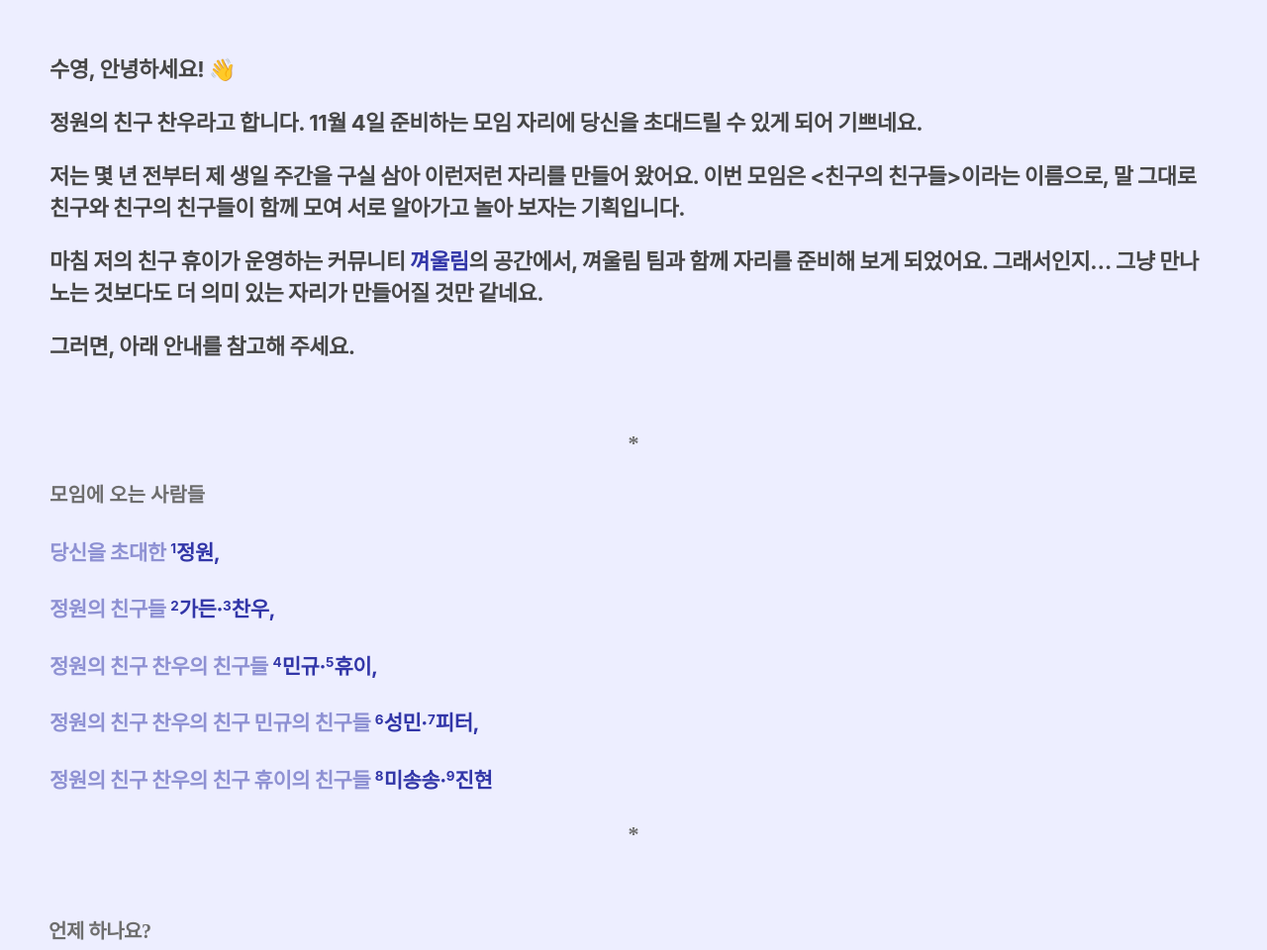
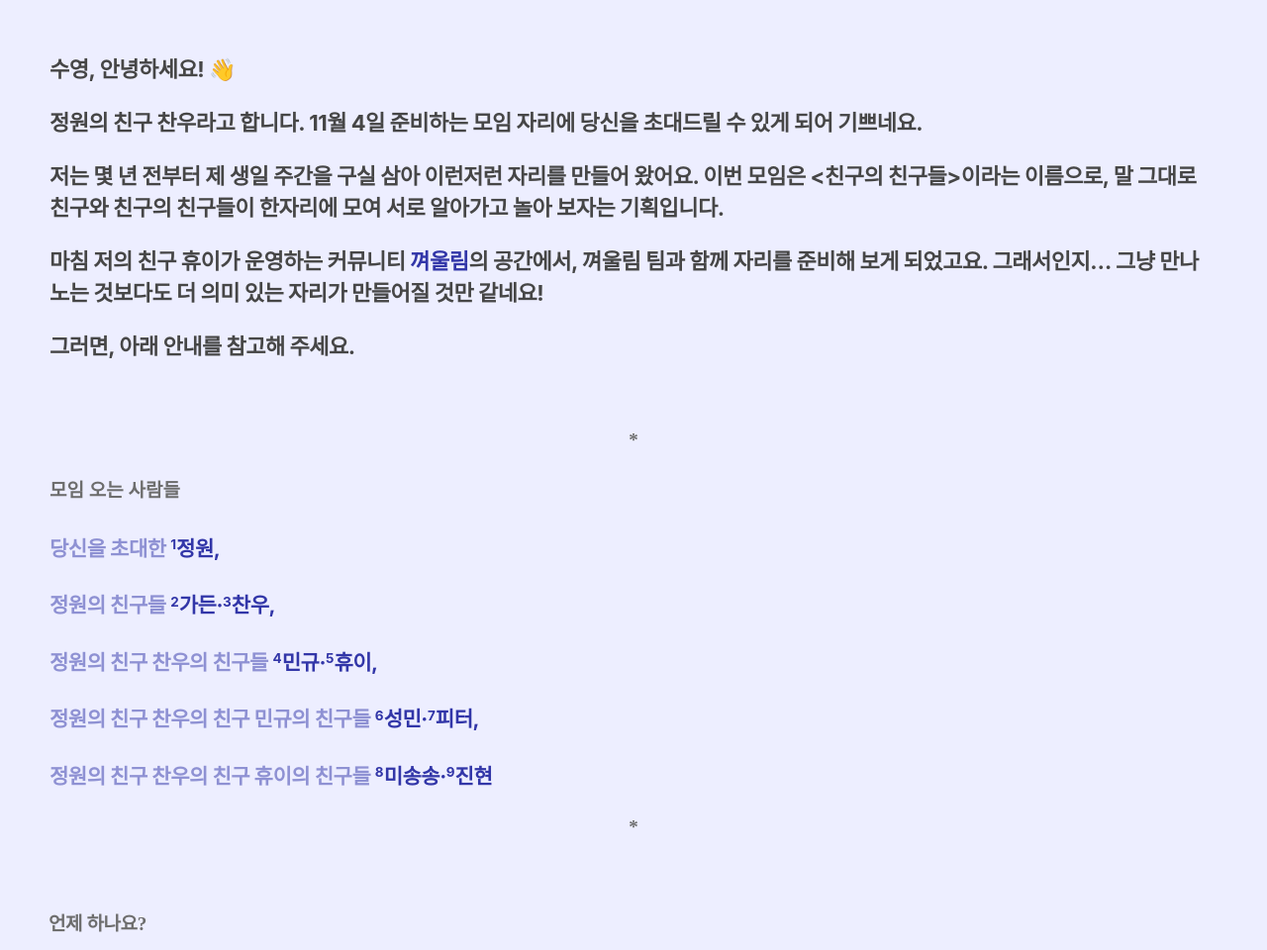
Before and after one commit to edcwkim/gather-2023, a plain HTML site: page index.html in a window 1280 px wide. Shown: the top 960 px of the page at 99% size. Drawn offline with Linux system fonts and the light colour scheme; a web font is replaced by a local one.

Commit message:
Update index.html

```diff
--- a/index.html
+++ b/index.html
@@ -63,6 +63,16 @@
         margin-bottom: 0;
       }
 
+      .guestlist-header {
+        margin-top: 1em;
+        font-family: var(--font-family-kick);
+        font-size: calc(var(--base-size) - 3px);
+        font-weight: 600;
+        color: var(--color-gray-600);
+      }
+      .guestlist-header--center {
+        text-align: center;
+      }
       .guestlist {
         margin-top: var(--base-size);
       }
@@ -82,12 +92,13 @@
         margin-left: -1px;
         font-family: var(--font-family-kick);
         font-weight: 600;
-        font-size: calc(var(--base-size) - 2px);
-        letter-spacing: -0.025em;
+        font-size: calc(var(--base-size) - 3px);
+        letter-spacing: -0.022em;
         color: var(--color-gray-600);
       }
       .qna-box__answer {
         margin-top: 1em;
+        font-size: calc(var(--base-size) - 1px);
       }
 
       a {
@@ -125,13 +136,13 @@
       <section>
         <p>수영, 안녕<wbr>하세요! 👋</p>
         <p>정원의 친구 찬우라고 합니다. 11월 4일 준비하는 모임 자리에 당신을 초대드릴 수 있게 되어 기쁘네요.</p>
-        <p>저는 몇 년 전부터 제 생일 주간을 구실 삼아 이런저런 자리를 만들어 왔어요. 이번 모임은 &lt;친구의 친구들&gt;<wbr>이라는 이름으로, 말 그대로 친구와 친구의 친구들이 함께 모여 서로 알아가고 놀아 보자는 기획입니다.</p>
-        <p>마침 저의 친구 휴이가 운영하는 커뮤니티 <a href="https://7702.kr">껴울림</a>의 공간에서, 껴울림 팀과 함께 자리를 준비해 보게 되었어요. 그래서<wbr>인지… 그냥 만나 노는 것보다도 더 의미 있는 자리가 만들어질 것만 같네요.</p>
+        <p>저는 몇 년 전부터 제 생일 주간을 구실 삼아 이런저런 자리를 만들어 왔어요. 이번 모임은 &lt;친구의 친구들&gt;<wbr>이라는 이름으로, 말 그대로 친구와 친구의 친구들이 한자리에 모여 서로 알아가고 놀아 보자는 기획입니다.</p>
+        <p>마침 저의 친구 휴이가 운영하는 커뮤니티 <a href="https://7702.kr">껴울림</a>의 공간에서, 껴울림 팀과 함께 자리를 준비해 보게 되었고요. 그래서<wbr>인지… 그냥 만나 노는 것보다도 더 의미 있는 자리가 만들어질 것만 같네요!</p>
         <p>그러면, 아래 안내를 참고해 주세요.</p>
       </section>
       <section style="padding-top: calc(2 * var(--base-size)); padding-bottom: calc(2 * var(--base-size));">
-        <div style="margin-top: 1em; font-family: var(--font-family-kick); font-size: 22px; font-weight: 600; color: var(--color-gray-600); text-align: center;">*</div>
-        <div style="margin-top: 1em; font-family: var(--font-family-kick); font-size: 20px; font-weight: 600; color: var(--color-gray-600);">모임에 오는 사람들</div>
+        <div class="guestlist-header guestlist-header--center" style="text-align: center;">*</div>
+        <div class="guestlist-header">모임 오는 사람들</div>
         <div class="guestlist">
           <p class="guestlist__line"><span class="brand-dimmed">당신을 초대한</span> <span class="brand-noticeable"><sup>1</sup>정원,</span></p>
           <p class="guestlist__line"><span class="brand-dimmed">정원의 친구들</span> <span class="brand-noticeable"><sup>2</sup>가든&middot;<sup>3</sup>찬우,</span></p>
@@ -139,7 +150,7 @@
           <p class="guestlist__line"><span class="brand-dimmed">정원의 친구 찬우의 친구 민규의 친구들</span> <span class="brand-noticeable"><sup>6</sup>성민&middot;<sup>7</sup>피터,</span></p>
           <p class="guestlist__line"><span class="brand-dimmed">정원의 친구 찬우의 친구 휴이의 친구들</span> <span class="brand-noticeable"><sup>8</sup>미송송&middot;<sup>9</sup>진현</span></p>
         </div>
-        <div style="margin-top: 1em; font-family: var(--font-family-kick); font-size: 22px; font-weight: 600; color: var(--color-gray-600); text-align: center;">*</div>
+        <div class="guestlist-header guestlist-header--center">*</div>
       </section>
       <section>
         <div class="qna-box">
```
